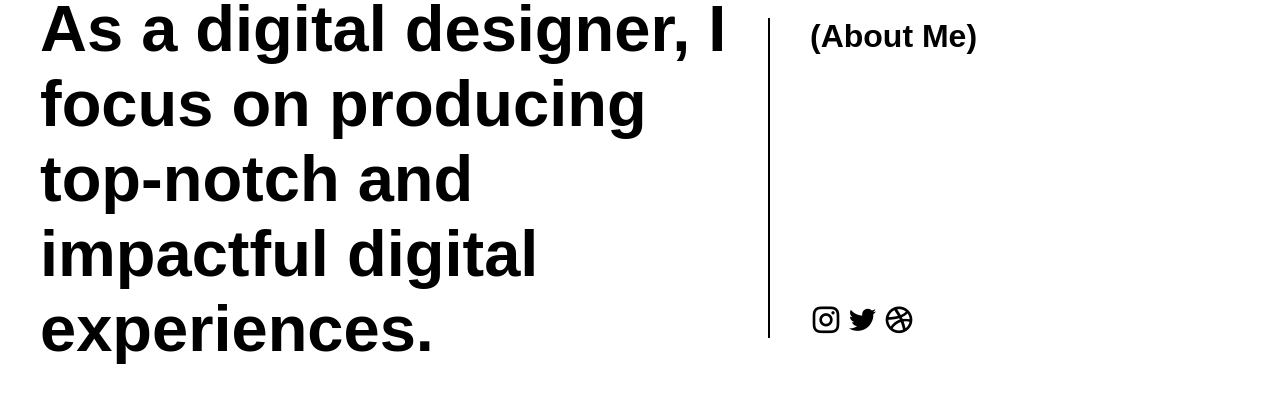
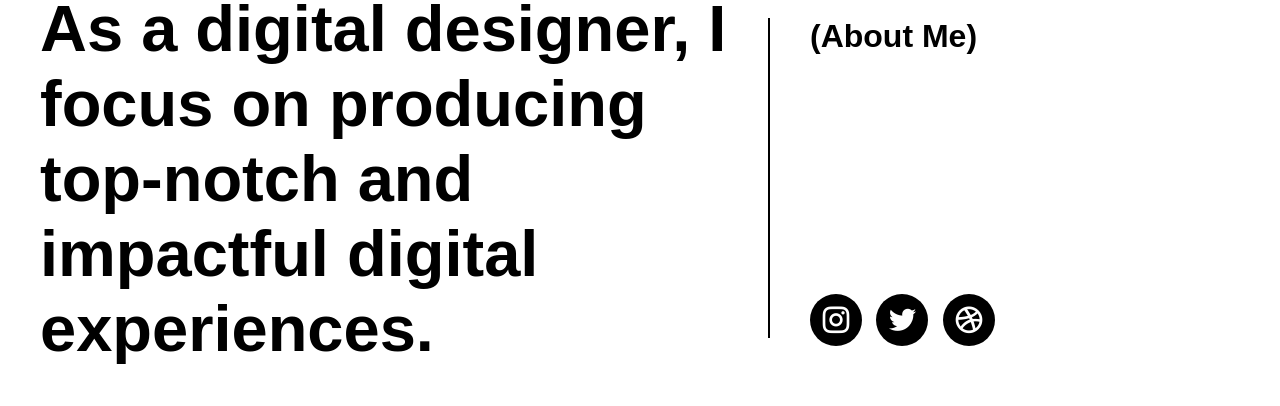
Before and after one commit to Panda-Abhisek/Fronted-Projects, a plain HTML site: page Bent Lindberg Portfolio/index.html in a window 1280 px wide. Shown: the part 902-1308 px from the top of the page. Drawn offline with nearby package versions, Linux system fonts and the light colour scheme.

Commit message:
change icon style

```diff
--- a/Bent Lindberg Portfolio/style.css
+++ b/Bent Lindberg Portfolio/style.css
@@ -78,3 +78,10 @@ html, body{
 #bio2 h3, i{
     font-size: xx-large;
 }
+#bio2-icons i{
+    background-color: black;
+    color: white;
+    padding: 10px;
+    margin-right: 10px;
+    border-radius: 50px;
+}
```
